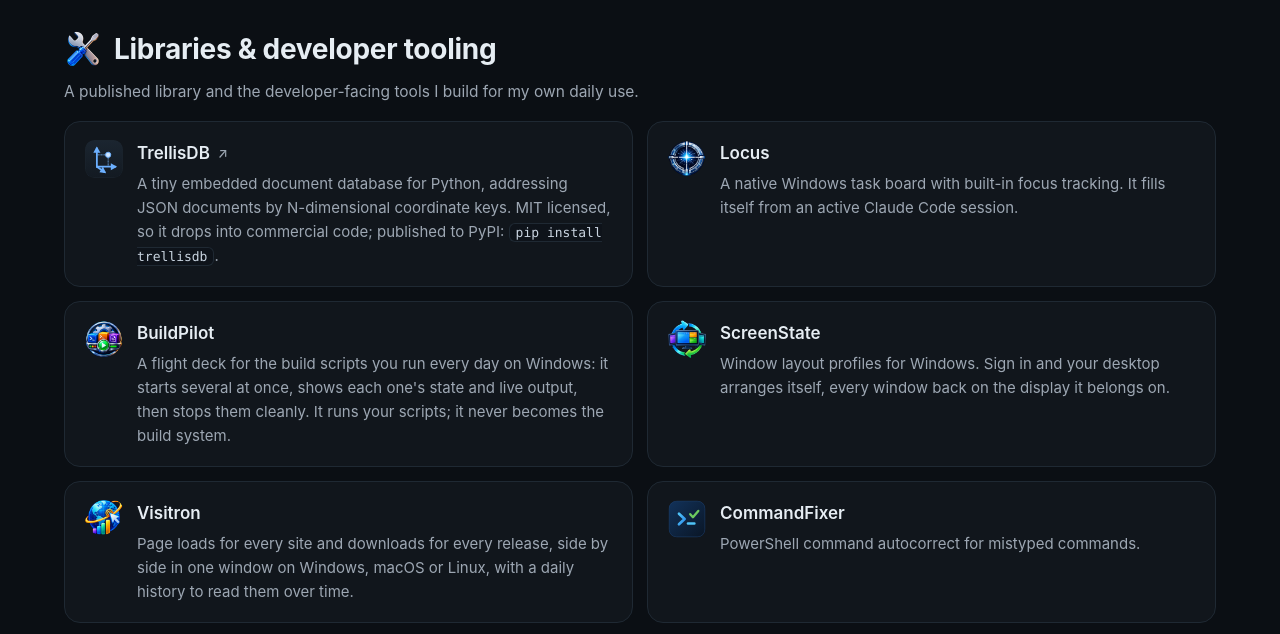
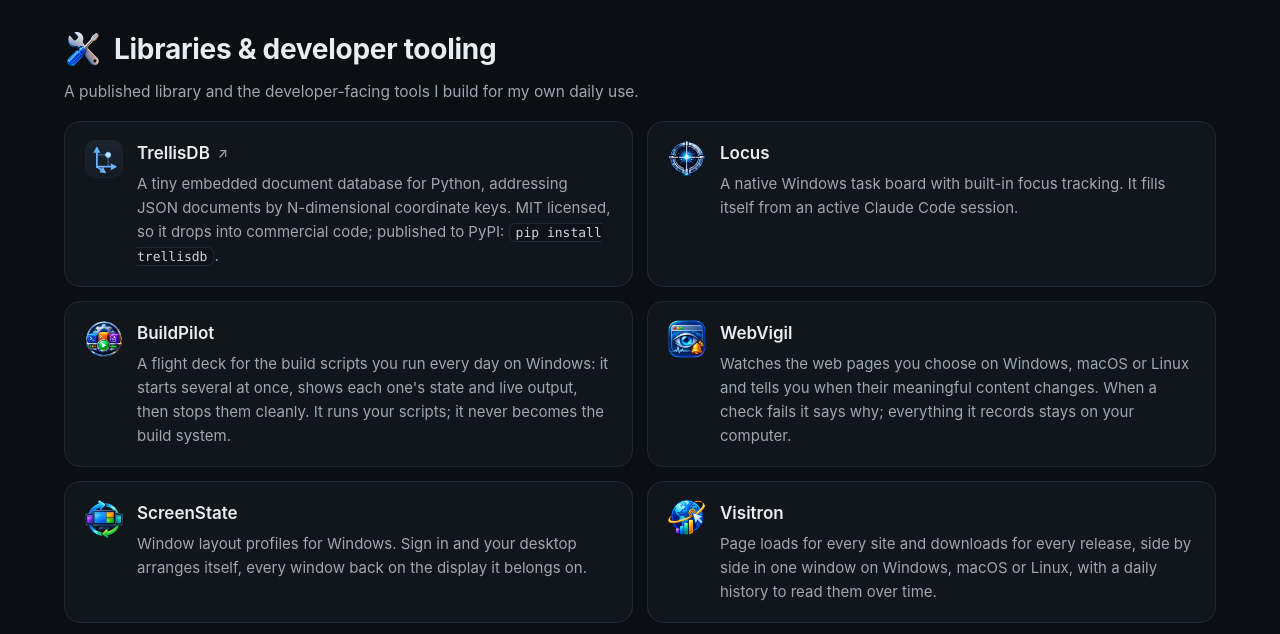
Before and after one commit to oernster/oernster.github.io, a plain HTML site: page tooling.html in a window 1280 px wide. Shown: the part 114-748 px from the top of the page. Drawn offline with Linux system fonts and the light colour scheme.

Commit message:
Add WebVigil to libraries and tooling

```diff
--- a/tooling.html
+++ b/tooling.html
@@ -4,7 +4,7 @@
   <meta charset="utf-8">
   <meta name="viewport" content="width=device-width, initial-scale=1">
   <title>Libraries &amp; tooling &middot; Oliver Ernster</title>
-  <meta name="description" content="A published library and developer-facing tools: TrellisDB, Locus, BuildPilot, ScreenState, Visitron, CommandFixer and Coin Analysis.">
+  <meta name="description" content="A published library and developer-facing tools: TrellisDB, Locus, BuildPilot, WebVigil, ScreenState, Visitron, CommandFixer and Coin Analysis.">
   <link rel="canonical" href="https://ernster.dev/tooling.html">
   <meta name="theme-color" content="#0b0f14">
   <meta name="color-scheme" content="dark">
@@ -15,7 +15,7 @@
   <meta property="og:site_name" content="Oliver Ernster">
   <meta property="og:url" content="https://ernster.dev/tooling.html">
   <meta property="og:title" content="Libraries &amp; tooling &middot; Oliver Ernster">
-  <meta property="og:description" content="A published library and developer-facing tools: TrellisDB, Locus, BuildPilot, ScreenState, Visitron, CommandFixer and Coin Analysis.">
+  <meta property="og:description" content="A published library and developer-facing tools: TrellisDB, Locus, BuildPilot, WebVigil, ScreenState, Visitron, CommandFixer and Coin Analysis.">
   <meta property="og:image" content="https://ernster.dev/assets/og-card.png">
   <meta property="og:image:width" content="1200">
   <meta property="og:image:height" content="627">
@@ -23,7 +23,7 @@
   <meta property="og:locale" content="en_GB">
   <meta name="twitter:card" content="summary_large_image">
   <meta name="twitter:title" content="Libraries &amp; tooling &middot; Oliver Ernster">
-  <meta name="twitter:description" content="A published library and developer-facing tools: TrellisDB, Locus, BuildPilot, ScreenState, Visitron, CommandFixer and Coin Analysis.">
+  <meta name="twitter:description" content="A published library and developer-facing tools: TrellisDB, Locus, BuildPilot, WebVigil, ScreenState, Visitron, CommandFixer and Coin Analysis.">
   <meta name="twitter:image" content="https://ernster.dev/assets/og-card.png">
   <link rel="stylesheet" href="styles.css">
 <script>window.goatcounter = {path: function (p) { return location.host + p }}</script>
@@ -78,6 +78,13 @@
           <span class="d">A flight deck for the build scripts you run every day on Windows: it starts several at once, shows each one's state and live output, then stops them cleanly. It runs your scripts; it never becomes the build system.</span>
         </span>
       </a>
+      <a class="card" href="https://ernster.dev/WebVigil/">
+        <span class="ic"><img src="assets/webvigil.png" alt="" width="38" height="38"></span>
+        <span class="body">
+          <span class="t">WebVigil</span>
+          <span class="d">Watches the web pages you choose on Windows, macOS or Linux and tells you when their meaningful content changes. When a check fails it says why; everything it records stays on your computer.</span>
+        </span>
+      </a>
       <a class="card" href="https://ernster.dev/ScreenState/">
         <span class="ic"><img src="assets/screenstate.png" alt="" width="38" height="38"></span>
         <span class="body">
```
Also changed, not shown: assets/webvigil.png (added).
